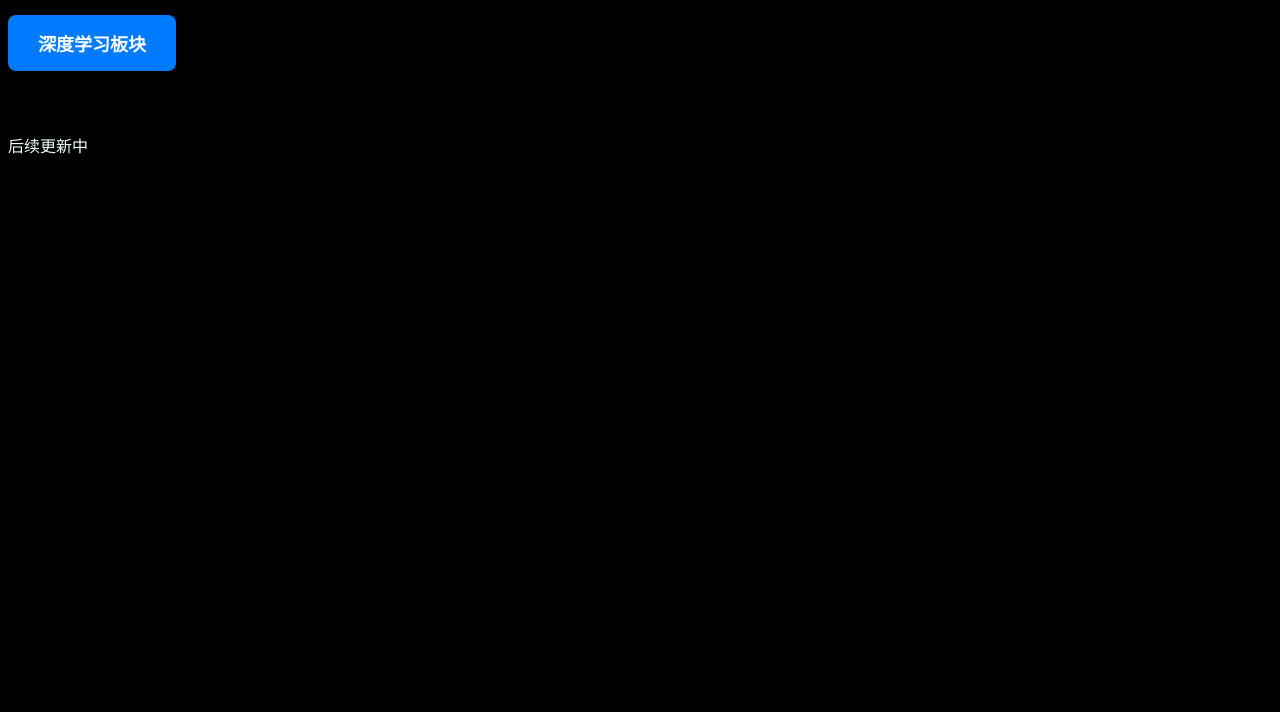
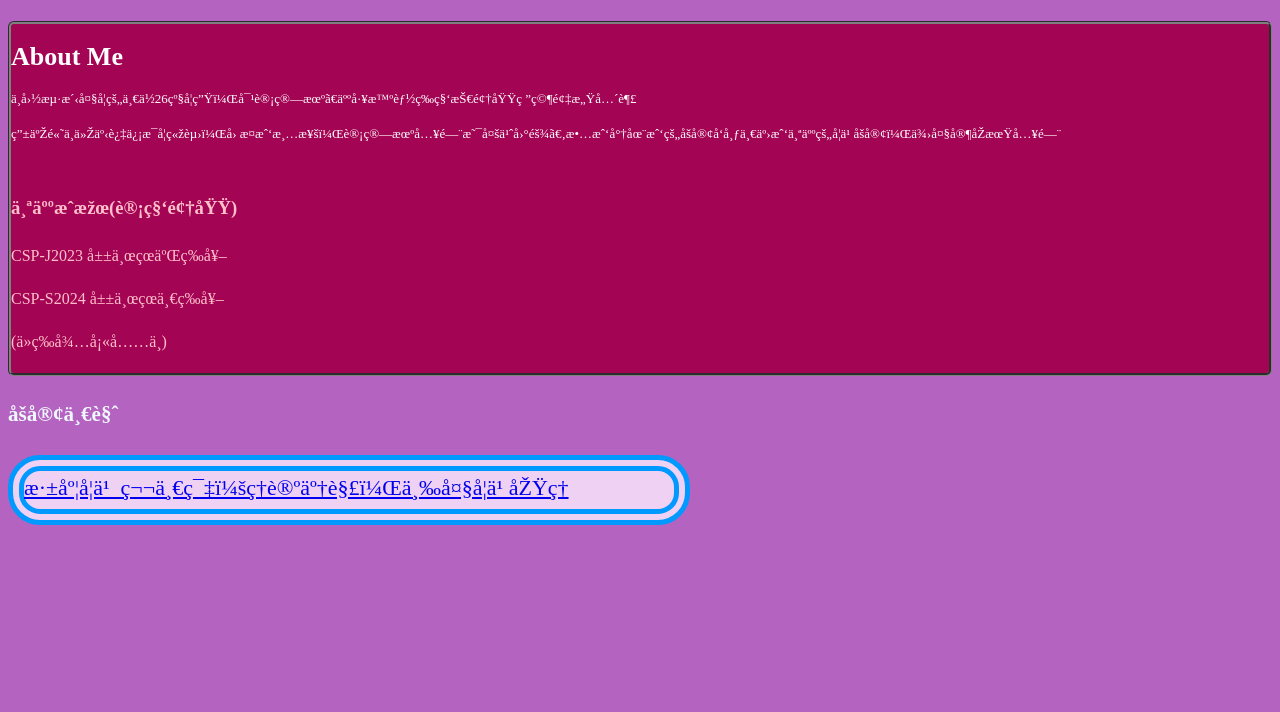
Before and after one commit to gjkblog/gjkblog.github.io, a plain HTML site: page index.html in a window 1280 px wide. Shown: the part 88-800 px from the top of the page. Drawn offline with Linux system fonts and the light colour scheme.

Commit message:
remake the view of my blog

```diff
--- /dev/null
+++ b/index.css
@@ -0,0 +1,39 @@
+body{
+    background-color:rgba(157, 49, 172, 0.753);
+    color:aliceblue;
+    font-size:18px;
+}
+div.intro{
+    border-style:groove;
+    border-radius:6px;
+    border-color:gray;
+    background-color:rgb(163, 4, 83);
+    color:white;
+    font-size:13px;
+}
+.fuge{
+    animation: color-change 3s linear infinite;
+}
+@keyframes color-change{
+    0%   { color: #ff0000; }
+    17%  { color: #ff7f00; }
+    33%  { color: #ffff00; }
+    50%  { color: #00ff00; }
+    67%  { color: #0000ff; }
+    83%  { color: #9400d3; }
+    100% { color: #ff0000; }
+}
+.advancement{
+    font-size:16px;
+    color:pink;
+}
+.blogpost{
+    width:650px;
+    font-size:22px;
+    color:aqua;
+    border-style:double;
+    border-radius:32px;
+    border-width:16px;
+    border-color:#0099ff;
+    background-color:#efd1f3;
+}
--- a/index.html
+++ b/index.html
@@ -1,38 +1,30 @@
-<head>
-    <meta charset="utf-8">
-    <title>gjkblog</title>
-</head>
-<body style="background-color: black;">
-    <h1 style="color: white;">个人博客站</h1>
-    <br>
-    <a href="part1/index.html" class="blog-btn">
-        <strong>深度学习板块</strong>
-    </a>
-    <br>
-    <br>
-    <br>
-    <p style="color:azure">后续更新中</p>
-
-    <style>
-        .blog-btn {
-            display: inline-block;
-            padding: 15px 30px;
-            margin: 10px 0;
-            background-color: #007bff;
-            color: white;
-            text-decoration: none;
-            border-radius: 8px;
-            font-size: 18px;
-            transition: all 0.3s ease;
-            box-shadow: 0 4px 6px rgba(0, 0, 0, 0.3);
-        }
-        .blog-btn:hover {
-            background-color: #0056b3;
-            transform: translateY(-3px);
-            box-shadow: 0 8px 12px rgba(0, 0, 0, 0.4);
-        }
-        .blog-btn:active {
-            transform: translateY(0);
-        }
-    </style>
-</body>
+<!DOCTYPE html>
+<html>
+    <head>
+        <meta charset="urf-8">
+        <title>blog</title>
+        <meta name="viewport" content="width=device-width, initial-scale=1.0">
+        <link rel="stylesheet" href="index.css">
+    </head>
+    <body>
+        <h1 class="fuge">公俊凯博客站</h1>
+        <div class="intro">
+            <h1>About Me</h1>
+            <p>中国海洋大学的一位26级学生，对计算机、人工智能等科技领域研究颇感兴趣</p>
+            <p>由于高中从事过信息学竞赛，因此我清楚，计算机入门是多么困难。故我将在我的博客发布一些我个人的学习博客，供大家后期入门</p>
+            <br>
+            <div class="advancement">
+                <h3>个人成果(计科领域)</h3>
+                <p>CSP-J2023 山东省二等奖</p>
+                <p>CSP-S2024 山东省一等奖</p>
+                <p>(仍等待填充中)</p>
+            </div>
+        </div>
+        <div>
+            <h3>博客一览</h3>
+            <div class="blogpost">
+                <a href="viewer.html?file=week1.md">深度学习 第一篇：理论了解，三大学习原理</a>
+            </div>
+        </div>
+    </body>
+</html>
```
Also changed, not shown: part1/index.html (deleted, +0 -39 lines), viewer.html (renamed from part1/viewer.html), 1 other file.
